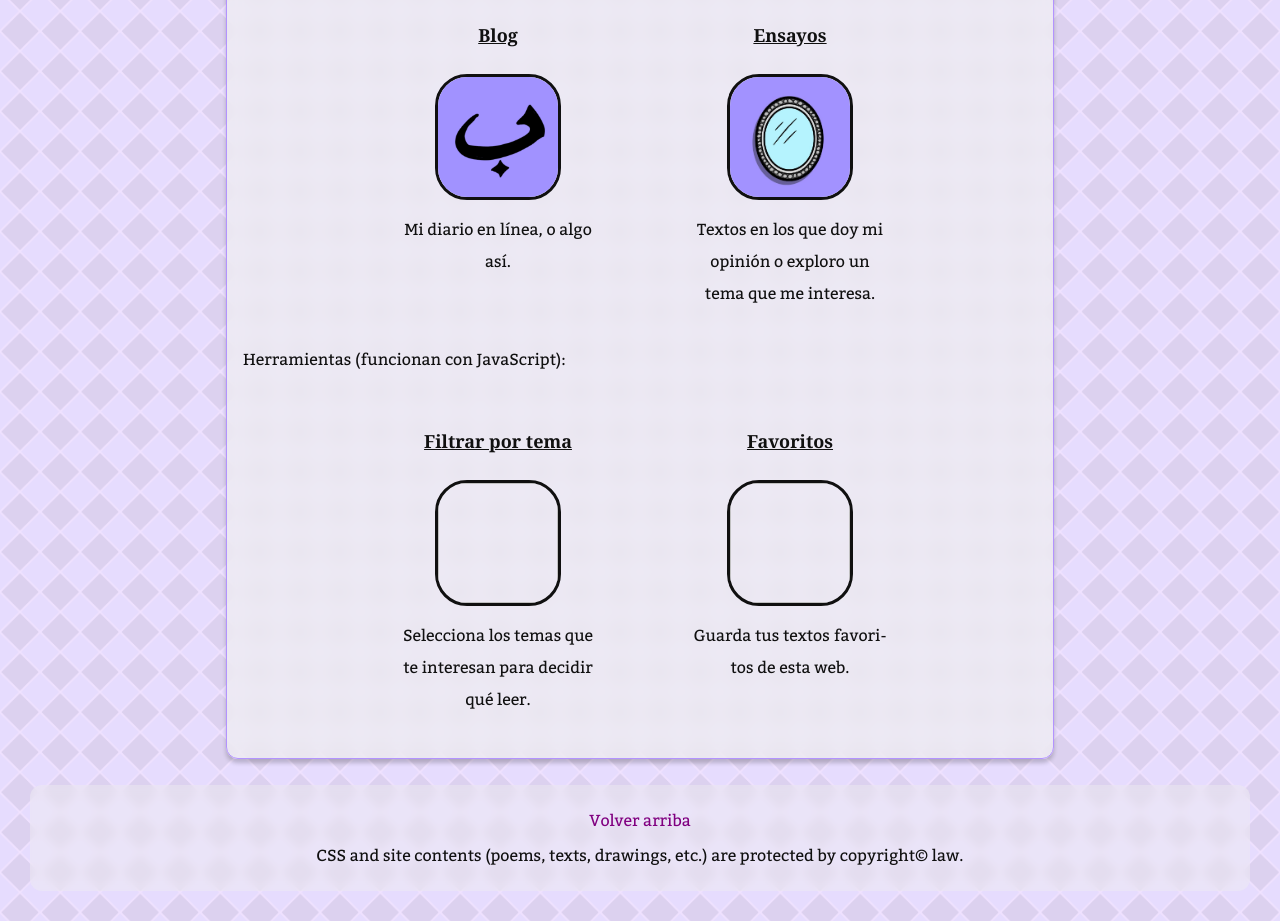
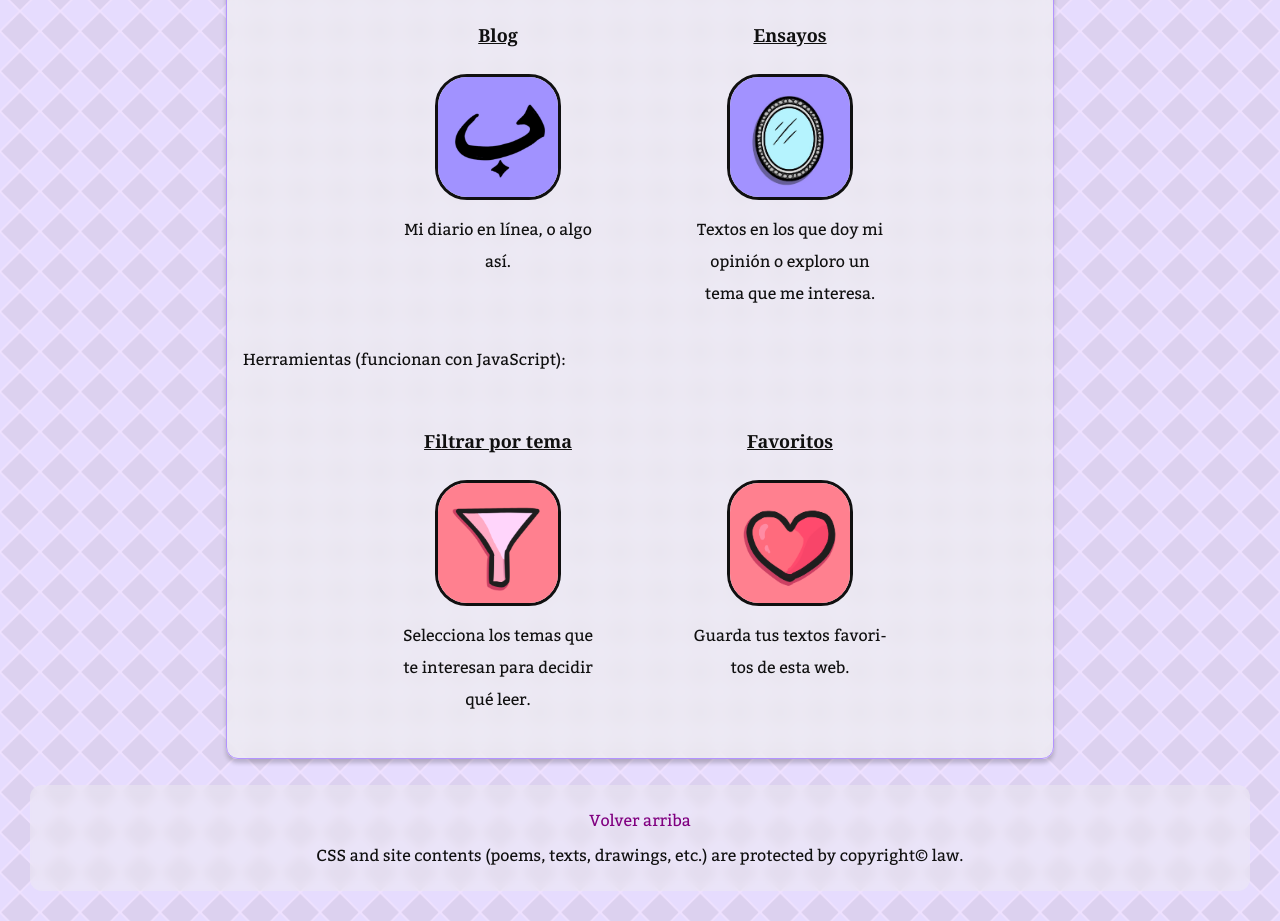
Before and after one commit to vaklawa/vaklawa.github.io, a plain HTML site: page index.html in a window 1280 px wide. Shown: the part 770-1691 px from the top of the page. Drawn offline with Linux system fonts and the light colour scheme.

Commit message:
added icons to the js pages

```diff
--- a/index.html
+++ b/index.html
@@ -56,12 +56,12 @@
                 <ul class="content-list">
                     <li>
                         <p class="content-list-title">Filtrar por tema</p><br>
-                        <a href="/tagsIndex.html"><img></a>
+                        <a href="/tagsIndex.html"><img src="/assets/filter.png"></a>
                         <p class="content-list-subtitle">Selecciona los temas que te interesan para decidir qué leer.</p>
                     </li>
                     <li>
                         <p class="content-list-title">Favoritos</p><br>
-                        <a href="/favs.html"><img></a>
+                        <a href="/favs.html"><img src="/assets/heart.png"></a>
                         <p class="content-list-subtitle">Guarda tus textos favoritos de esta web.</p>
                     </li>
                 </ul>
```
Also changed, not shown: favs.html (+1 -1 lines), tagsIndex.html (+1 -1 lines), assets/filter.ico (added), assets/filter.png (added), assets/heart.ico (added), assets/heart.png (added).
